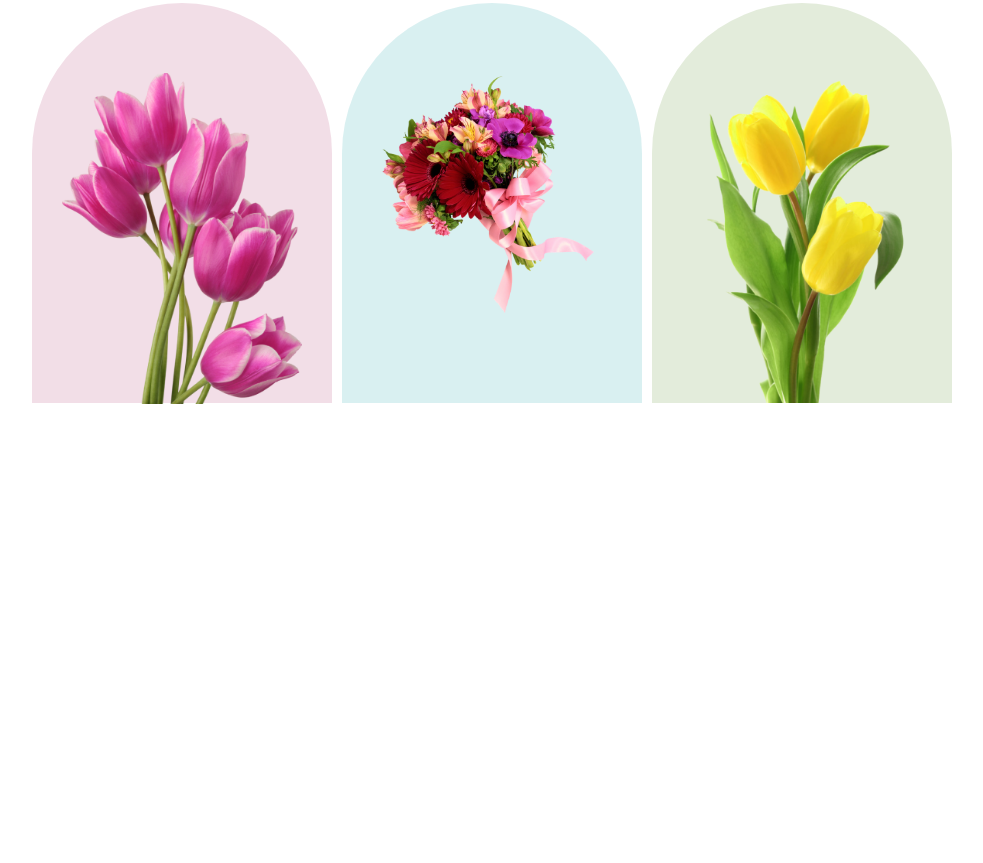
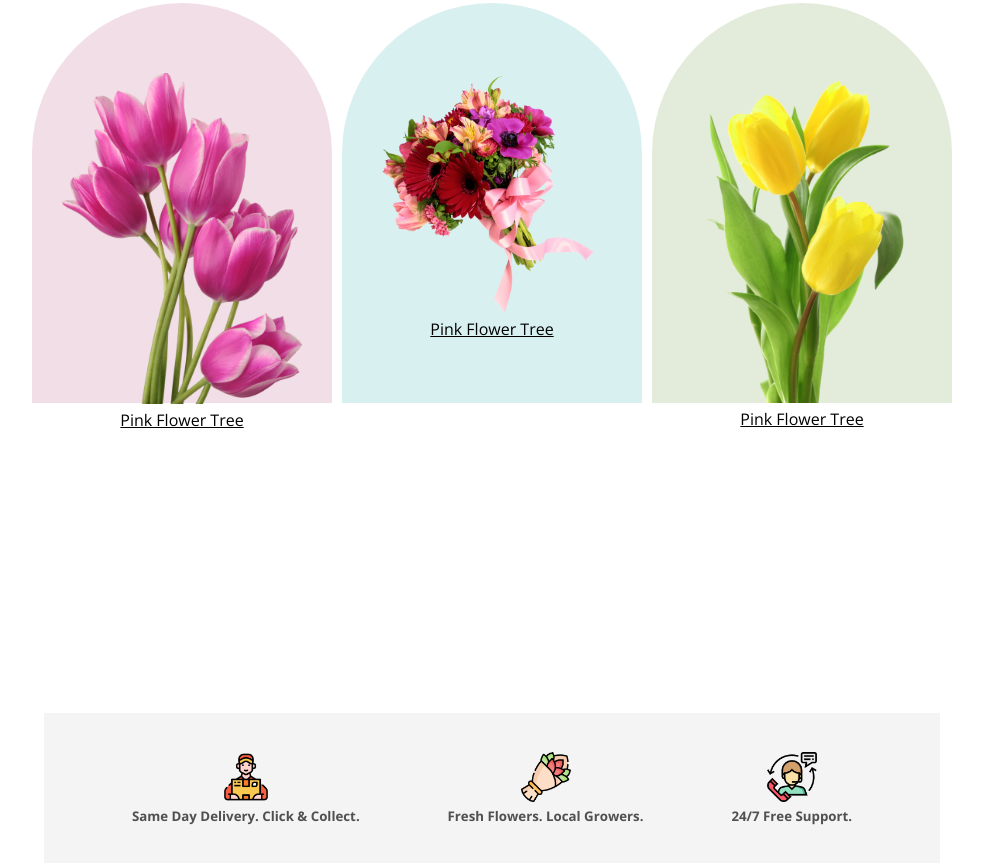
Before and after one commit to mdmonir-hossain/flower-shop-assignment-one-web8, a plain HTML site: page index.html in a window 1280 px wide. Shown: the part 1010-1873 px from the top of the page, without its empty margins (148-1131 px from the left). Before the commit the page ends 1813 px from the top, so only its background shows below. Drawn offline with nearby package versions, Linux system fonts and the light colour scheme.

Commit message:
services section

```diff
--- a/css/style.css
+++ b/css/style.css
@@ -76,6 +76,10 @@
 .flower-box-three-color {
   background-color: rgba(71, 125, 17, 0.15);
 }
+.img-text-problem {
+  background-position: bottom;
+}
+
 .flower-size {
   width: 80%;
   margin-top: 70px;
@@ -84,3 +88,23 @@
   width: 80%;
   margin-top: 40px;
 }
+/* services section */
+.servics-section-container {
+  width: 70%;
+  height: 150px;
+  background-color: rgba(39, 39, 39, 0.05);
+  margin: auto;
+  display: flex;
+  justify-content: space-evenly;
+  align-items: center;
+  margin-top: -90px;
+}
+.service-box {
+  text-align: center;
+}
+.service-box > h5 {
+  color: rgba(39, 39, 39, 0.8);
+}
+.service-box > img {
+  width: 50px;
+}
--- a/index.html
+++ b/index.html
@@ -40,16 +40,38 @@
             </div>
             <div class="featured-flowers-container">
                 <div class="featured-flowers-boxes flower-box-one-color">
-                    <img class="flower-size" src="./images/pngwing6.png" alt="flower">
+                    <figure>
+                        <img class="flower-size" src="./images/pngwing6.png" alt="flower">
+                        <figcaption><u>Pink Flower Tree</u></figcaption>
+                    </figure>
                 </div>
                 <div class="featured-flowers-boxes flower-box-two-color">
-                    <img class="flower-size" src="./images/pngwing5.png" alt="flower">
+                    <figure>
+                        <img class="flower-size" src="./images/pngwing5.png" alt="flower">
+                        <figcaption><u><span class="img-caption-problem">Pink Flower Tree</span></u></figcaption>
+                    </figure>
                 </div>
                 <div class="featured-flowers-boxes flower-box-three-color">
-                    <img class="flower-size-problem" src="./images/pngwing7.png" alt="flower">
+                    <figure>
+                        <img class="flower-size-problem" src="./images/pngwing7.png" alt="flower">
+                        <figcaption><u>Pink Flower Tree</u></figcaption>
+                    </figure>
                 </div>
             </div>
-
+            <div class="servics-section-container">
+                <div class="service-box">
+                    <img src="./images/Group57.png" alt="">
+                    <h5>Same Day Delivery. Click & Collect.</h5>
+                </div>
+                <div class="service-box">
+                    <img src="./images/Group58.png" alt="">
+                    <h5>Fresh Flowers. Local Growers.</h5>
+                </div>
+                <div class="service-box">
+                    <img src="./images/Group59.png" alt="">
+                    <h5>24/7 Free Support.</h5>
+                </div>
+            </div>
         </section>
     </main>
     <footer>
```
